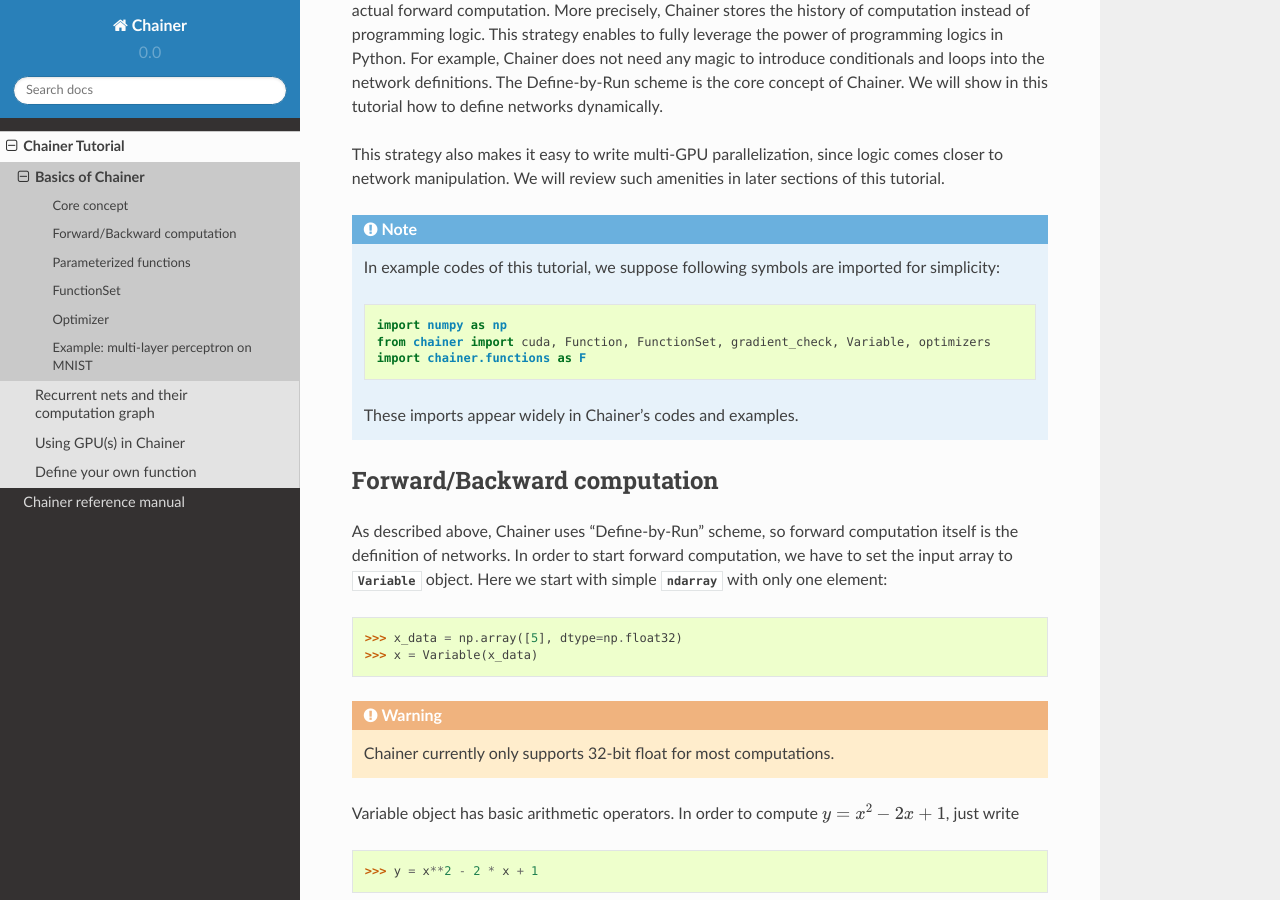
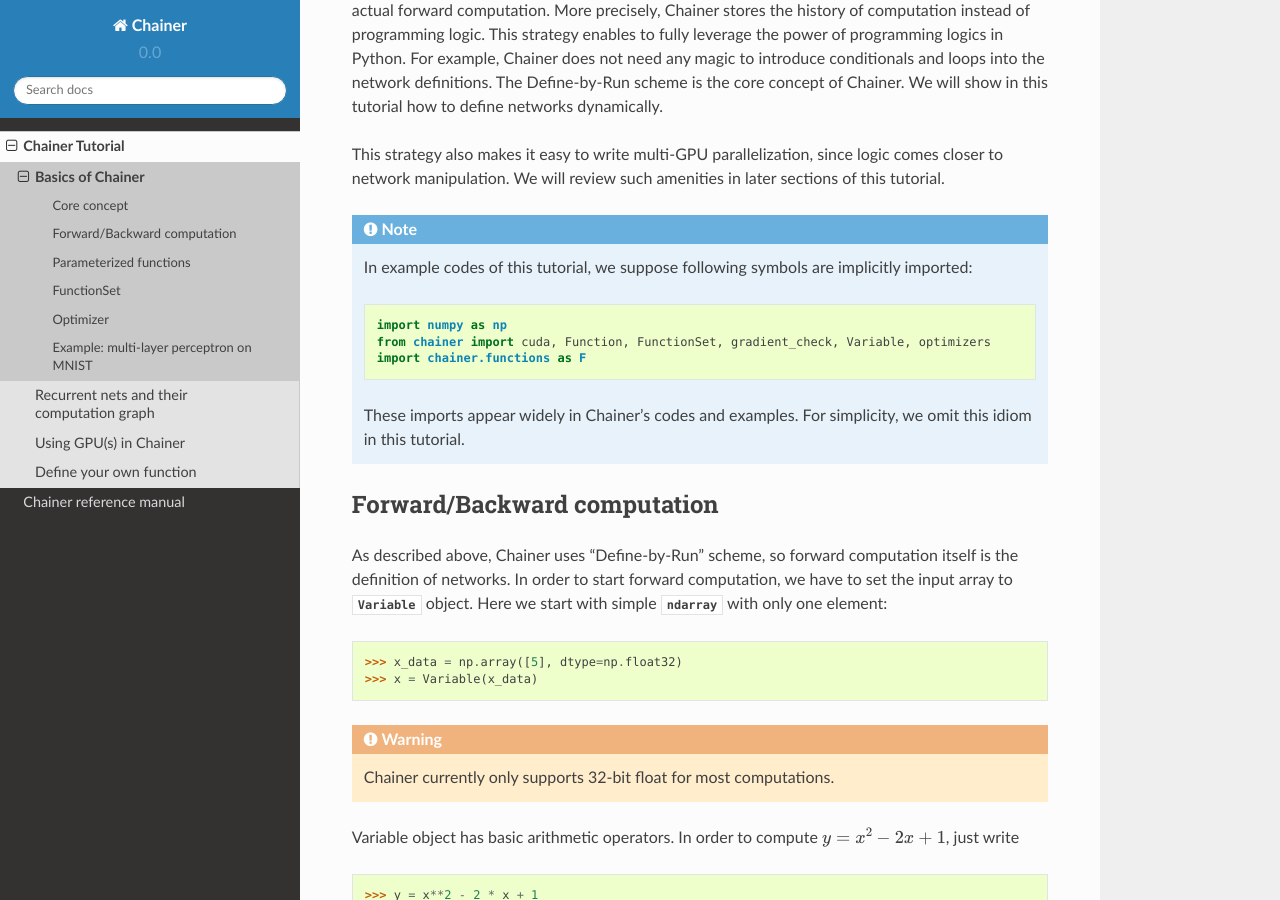
Before and after one commit to mitmul/intel-chainer, a Sphinx documentation site: the page built from docs/source/tutorial/basic.rst, in a window 1280 px wide and 900 px high, scrolled down 793 px. Built offline with Sphinx 7.4.7 and the Read the Docs theme 2.0.0, drawn with Linux system fonts in a browser that asks for light colours.

Commit message:
Fix note

```diff
--- a/docs/source/tutorial/basic.rst
+++ b/docs/source/tutorial/basic.rst
@@ -43,13 +43,13 @@
 
 .. note::
 
-   In example codes of this tutorial, we suppose following symbols are imported for simplicity::
+   In example codes of this tutorial, we suppose following symbols are implicitly imported::
 
      import numpy as np
      from chainer import cuda, Function, FunctionSet, gradient_check, Variable, optimizers
      import chainer.functions as F
 
-   These imports appear widely in Chainer's codes and examples.
+   These imports appear widely in Chainer's codes and examples. For simplicity, we omit this idiom in this tutorial.
 
 
 Forward/Backward computation
```
